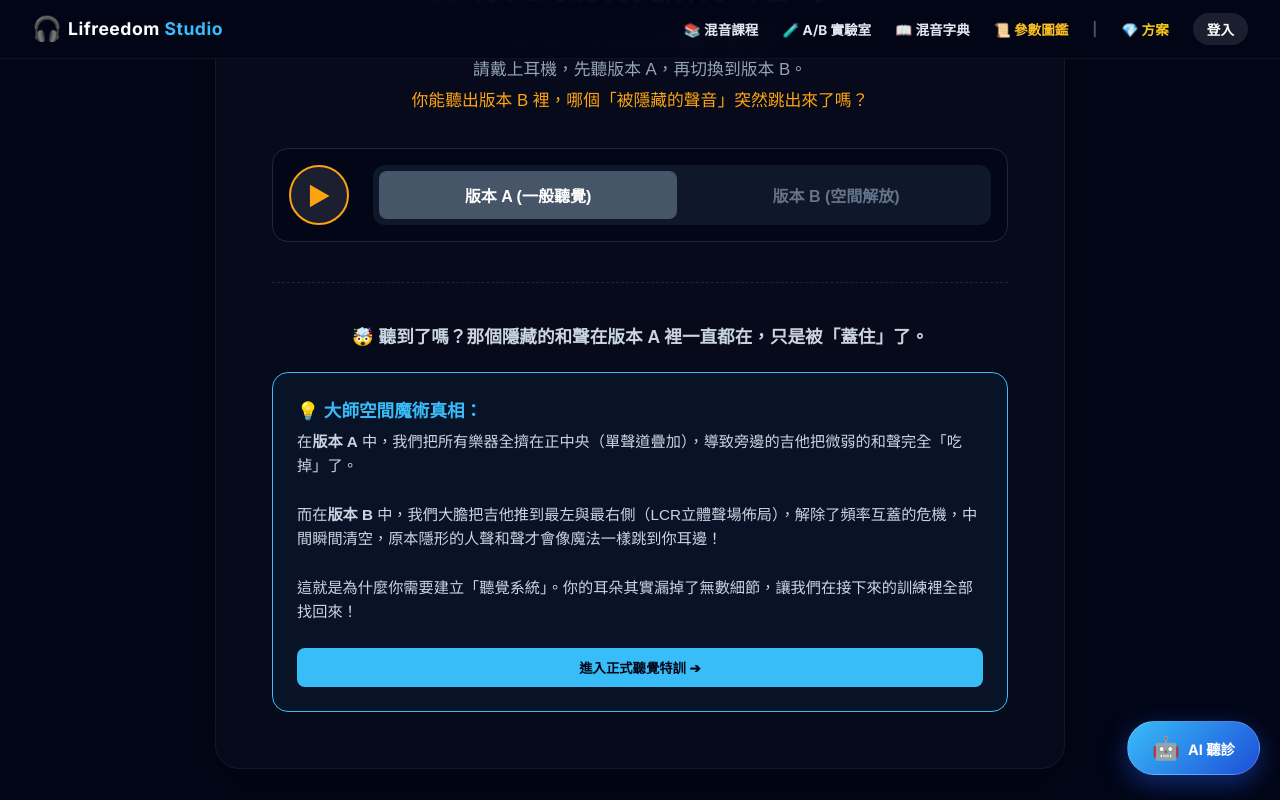
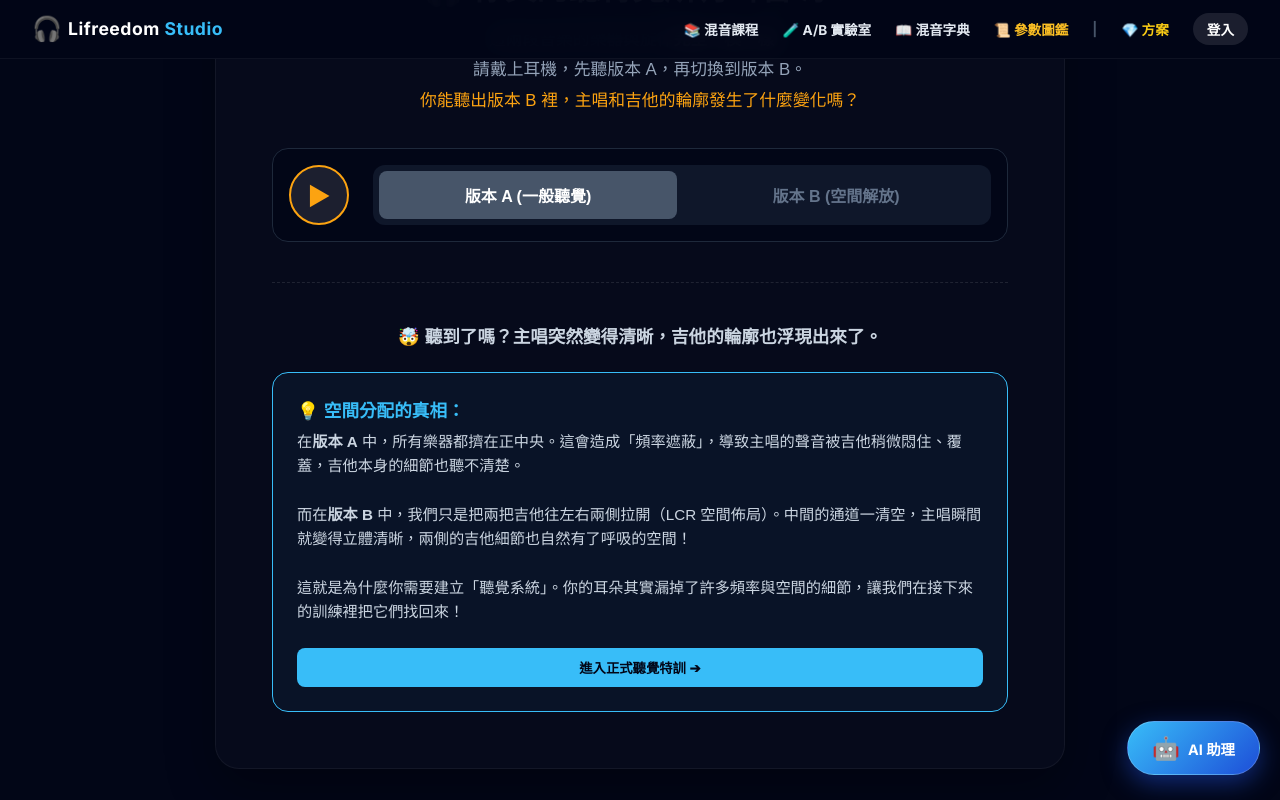
Before and after one commit to lifreedomstudio/lifreedom-studio, a Next.js app: page / in a window 1280 px wide. Both pictures are taken after a click on the button "解鎖答案". Shown: the part 959-1759 px from the top of the page. Built offline with nearby package versions, Linux system fonts and the light colour scheme.

Commit message:
Fix all mobile layouts and font sizes

```diff
--- a/src/app/layout.tsx
+++ b/src/app/layout.tsx
@@ -115,7 +115,7 @@ export default function RootLayout({
           </div>
         )}
 
-        {/* 🤖 懸浮 AI 聽診 */}
+        {/* 🤖 懸浮 AI 助理 */}
         <Link href="/mix-assistant" style={{
           position: 'fixed',
           bottom: '25px',
@@ -134,7 +134,7 @@ export default function RootLayout({
           transition: 'transform 0.2s'
         }}>
           <span style={{ fontSize: '1.4rem' }}>🤖</span>
-          <span style={{ fontSize: isMobile ? '0.8rem' : '0.9rem', color: '#fff', fontWeight: 'bold' }}>AI 聽診</span>
+          <span style={{ fontSize: isMobile ? '0.8rem' : '0.9rem', color: '#fff', fontWeight: 'bold' }}>AI 助理</span>
         </Link>
 
         <main>{children}</main>
--- a/src/app/page.tsx
+++ b/src/app/page.tsx
@@ -7,14 +7,11 @@ import { useRouter } from 'next/navigation';
 const HomeInteractivePlayer = ({ isMobile }: { isMobile: boolean }) => {
   const [activeVersion, setActiveVersion] = useState<'A' | 'B'>('A');
   const [isPlaying, setIsPlaying] = useState(false);
-
-  // 💡 產品級修改：用一個狀態控制「就地解鎖答案」，完全不跳轉頁面
   const [showAnswer, setShowAnswer] = useState(false);
 
   const audioRef = useRef<HTMLAudioElement>(null);
   const router = useRouter();
 
-  // 處理播放/暫停與版本切換邏輯
   const handleTogglePlay = () => {
     if (!audioRef.current) return;
     if (isPlaying) {
@@ -51,7 +48,7 @@ const HomeInteractivePlayer = ({ isMobile }: { isMobile: boolean }) => {
       <p style={{ color: '#94a3b8', fontSize: '1.05rem', lineHeight: '1.8', margin: '0 0 2rem 0' }}>
         這兩段音樂的樂器與旋律<strong style={{ color: '#fff' }}>完全一模一樣</strong>。<br />
         請戴上耳機，先聽版本 A，再切換到版本 B。<br />
-        <span style={{ color: '#fca311' }}>你能聽出版本 B 裡，哪個「被隱藏的聲音」突然跳出來了嗎？</span>
+        <span style={{ color: '#fca311' }}>你能聽出版本 B 裡，主唱和吉他的輪廓發生了什麼變化嗎？</span>
       </p>
 
       {/* 播放器 UI */}
@@ -85,11 +82,10 @@ const HomeInteractivePlayer = ({ isMobile }: { isMobile: boolean }) => {
       {/* 答案揭曉區 */}
       <div style={{ borderTop: '1px dashed rgba(255,255,255,0.1)', paddingTop: '2.5rem' }}>
         <p style={{ color: '#cbd5e1', fontSize: '1.1rem', marginBottom: '1.5rem', fontWeight: 'bold' }}>
-          🤯 聽到了嗎？那個隱藏的和聲在版本 A 裡一直都在，只是被「蓋住」了。
+          🤯 聽到了嗎？主唱突然變得清晰，吉他的輪廓也浮現出來了。
         </p>
 
         {!showAnswer ? (
-          /* 💡 修正 2：改名為「解鎖答案」，按下後原地切換狀態顯化答案 */
           <button
             onClick={() => setShowAnswer(true)}
             style={{ padding: '1rem 4.5rem', background: 'linear-gradient(135deg, #10b981, #059669)', color: '#fff', fontSize: '1.1rem', fontWeight: 'bold', borderRadius: '50px', border: 'none', cursor: 'pointer', boxShadow: '0 10px 25px rgba(16, 185, 129, 0.3)', transition: 'transform 0.2s' }}
@@ -100,11 +96,12 @@ const HomeInteractivePlayer = ({ isMobile }: { isMobile: boolean }) => {
           </button>
         ) : (
           <div style={{ background: 'rgba(56, 189, 248, 0.05)', border: '1px solid #38bdf8', padding: '1.5rem', borderRadius: '16px', textAlign: 'left', animation: 'fadeIn 0.4s ease-out' }}>
-            <h4 style={{ color: '#38bdf8', fontWeight: 'bold', fontSize: '1.1rem', margin: '0 0 8px 0' }}>💡 大師空間魔術真相：</h4>
+            <h4 style={{ color: '#38bdf8', fontWeight: 'bold', fontSize: '1.1rem', margin: '0 0 8px 0' }}>💡 空間分配的真相：</h4>
+            {/* 💡 修正：更精準、寫實的音樂人描述 */}
             <p style={{ color: '#cbd5e1', fontSize: '0.95rem', lineHeight: '1.6', margin: 0 }}>
-              在<strong>版本 A</strong> 中，我們把所有樂器全擠在正中央（單聲道疊加），導致旁邊的吉他把微弱的和聲完全「吃掉」了。<br /><br />
-              而在<strong>版本 B</strong> 中，我們大膽把吉他推到最左與最右側（LCR立體聲場佈局），解除了頻率互蓋的危機，中間瞬間清空，原本隱形的人聲和聲才會像魔法一樣跳到你耳邊！<br /><br />
-              這就是為什麼你需要建立「聽覺系統」。你的耳朵其實漏掉了無數細節，讓我們在接下來的訓練裡全部找回來！
+              在<strong>版本 A</strong> 中，所有樂器都擠在正中央。這會造成「頻率遮蔽」，導致主唱的聲音被吉他稍微悶住、覆蓋，吉他本身的細節也聽不清楚。<br /><br />
+              而在<strong>版本 B</strong> 中，我們只是把兩把吉他往左右兩側拉開（LCR 空間佈局）。中間的通道一清空，主唱瞬間就變得立體清晰，兩側的吉他細節也自然有了呼吸的空間！<br /><br />
+              這就是為什麼你需要建立「聽覺系統」。你的耳朵其實漏掉了許多頻率與空間的細節，讓我們在接下來的訓練裡把它們找回來！
             </p>
             <button
               onClick={() => { window.scrollTo(0, 0); router.push('/courses/ear-opening/intro'); }}
@@ -171,7 +168,6 @@ export default function HomePage() {
           這裡會帶你跨過那條線。
         </p>
 
-        {/* 💡 修正 1：主按鈕路徑精準對接 app/courses/ear-opening/intro */}
         <div style={{ display: 'flex', gap: '1.5rem', justifyContent: 'center', flexDirection: isMobile ? 'column' : 'row', width: isMobile ? '100%' : 'auto', maxWidth: '700px' }}>
           <button
             onClick={() => { window.scrollTo(0, 0); router.push('/courses/ear-opening/intro'); }}
@@ -225,7 +221,7 @@ export default function HomePage() {
         </div>
       </div>
 
-      {/* ================= 4️⃣ 🧠 系統定義 ================= */}
+      {/* ================= 4️⃣ 🧠 系統定義：Lifreedom 是什麼？ ================= */}
       <div style={{ padding: isMobile ? '4rem 1.5rem' : '5rem 2rem', background: '#020617', textAlign: 'center', borderBottom: '1px solid rgba(255,255,255,0.03)' }}>
         <div style={{ maxWidth: '800px', margin: '0 auto' }}>
           <span style={{ color: '#38bdf8', fontWeight: 'bold', letterSpacing: '3px', fontSize: '0.85rem' }}>SYSTEM OVERVIEW</span>
@@ -234,10 +230,14 @@ export default function HomePage() {
             我們不教你死板地去調整特定的插件數值。<br />
             Lifreedom 是一套專門<strong style={{ color: '#fff' }}>「訓練你聽覺判斷能力」</strong>的心智系統。
           </p>
-          <div style={{ display: 'flex', flexDirection: 'column', gap: '1rem', maxWidth: '500px', margin: '0 auto', textAlign: 'left', background: 'rgba(255,255,255,0.02)', padding: '2rem', borderRadius: '16px', border: '1px solid rgba(255,255,255,0.05)' }}>
+          <div style={{ display: 'flex', flexDirection: 'column', gap: '1rem', maxWidth: '550px', margin: '0 auto', textAlign: 'left', background: 'rgba(255,255,255,0.02)', padding: '2rem', borderRadius: '16px', border: '1px solid rgba(255,255,255,0.05)' }}>
             <div style={{ color: '#cbd5e1', fontSize: '1.05rem' }}>🚀 <strong>✔ 聽出差異</strong> —— 靠耳朵直覺咬合，而不是靠瞎猜</div>
             <div style={{ color: '#cbd5e1', fontSize: '1.05rem' }}>📦 <strong>✔ 理解聲音結構</strong> —— 看穿音頻的空間防線，而不是憑感覺</div>
             <div style={{ color: '#cbd5e1', fontSize: '1.05rem' }}>🎛️ <strong>✔ 做出決定</strong> —— 每一步都有清晰的科學邏輯，而不是亂試</div>
+            {/* 💡 新增：AI 聽診輔助說明 */}
+            <div style={{ color: '#cbd5e1', fontSize: '1.05rem', borderTop: '1px dashed rgba(255,255,255,0.1)', paddingTop: '10px', marginTop: '5px' }}>
+              🤖 <strong>✔ AI 聽診輔助</strong> —— 專屬助理隨時為你的混音抓漏，提供修改建議
+            </div>
           </div>
         </div>
       </div>
@@ -256,9 +256,10 @@ export default function HomePage() {
               <span style={{ color: '#fca5a5' }}>👉 2. 導出音訊後，不知道怎麼變更好（混音/空間/能量打架）</span><br /><br />
               這本質上不是 AI 工具的問題，而是<strong>聽覺判斷能力</strong>的問題。
             </p>
+            {/* 💡 升級：讓 AI 助理的功能更具體，但依然只是配角 */}
             <div style={{ background: 'rgba(167, 139, 250, 0.08)', padding: '1.2rem', borderRadius: '12px', borderLeft: '4px solid #a78bfa', color: '#cbd5e1', fontSize: '0.95rem', lineHeight: '1.6' }}>
               <strong>💡 製作人心法：</strong><br />
-              當你開始「聽得出來」之後，AI 才會真正變成你的生產力工具。我們提供輔助分析模組幫你定位方向，但最終扣下板機的決策，永遠來自你自己的耳朵。
+              我們內建了專屬的 <strong>AI 混音聽診助理</strong>，當你卡關時，隨時上傳 DAW 截圖或發問，它會幫你指出頻率盲點。但記住，AI 只是導航，最終扣下板機的決策，永遠來自你訓練過的耳朵。
             </div>
           </div>
 
@@ -277,7 +278,7 @@ export default function HomePage() {
         </div>
       </div>
 
-      {/* ================= 7️⃣ 🔓 未來解鎖 ================= */}
+      {/* ================= 6️⃣ 🔓 未來解鎖 ================= */}
       <div style={{ padding: isMobile ? '4rem 1.5rem' : '6rem 2rem', background: '#020617', textAlign: 'center' }}>
         <div style={{ maxWidth: '800px', margin: '0 auto' }}>
           <span style={{ color: '#22c55e', fontWeight: 'bold', letterSpacing: '3px', fontSize: '0.85rem' }}>ROADMAP</span>
@@ -299,13 +300,13 @@ export default function HomePage() {
         </div>
       </div>
 
-      {/* ================= 8️⃣ 最終 CTA ================= */}
+      {/* ================= 7️⃣ 最終 CTA ================= */}
       <div style={{ padding: isMobile ? '4rem 1.5rem' : '6rem 2rem', textAlign: 'center', background: 'radial-gradient(circle at 50% 100%, #111827 0%, #020617 80%)', borderTop: '1px solid rgba(255,255,255,0.05)' }}>
         <h2 style={{ fontSize: isMobile ? '1.6rem' : '2.2rem', color: '#fff', marginBottom: '1rem', fontWeight: '900', maxWidth: '750px', margin: '0 auto 2rem' }}>
           開始訓練你的耳朵，建立受用終身的聽覺判斷力
         </h2>
 
-        {/* 💡 修正 3：最下方的免費訓練按鈕也無縫精準導流至 app/courses/ear-opening/intro */}
+        {/* 💡 修正：導向 `/courses/ear-opening/intro` */}
         <button
           onClick={() => { window.scrollTo(0, 0); router.push('/courses/ear-opening/intro'); }}
           style={{ display: 'inline-block', padding: '1.3rem 4.5rem', background: '#fff', color: '#020617', fontSize: '1.15rem', fontWeight: '900', borderRadius: '50px', border: 'none', cursor: 'pointer', boxShadow: '0 10px 30px rgba(255,255,255,0.2)', marginBottom: '4rem' }}
```
